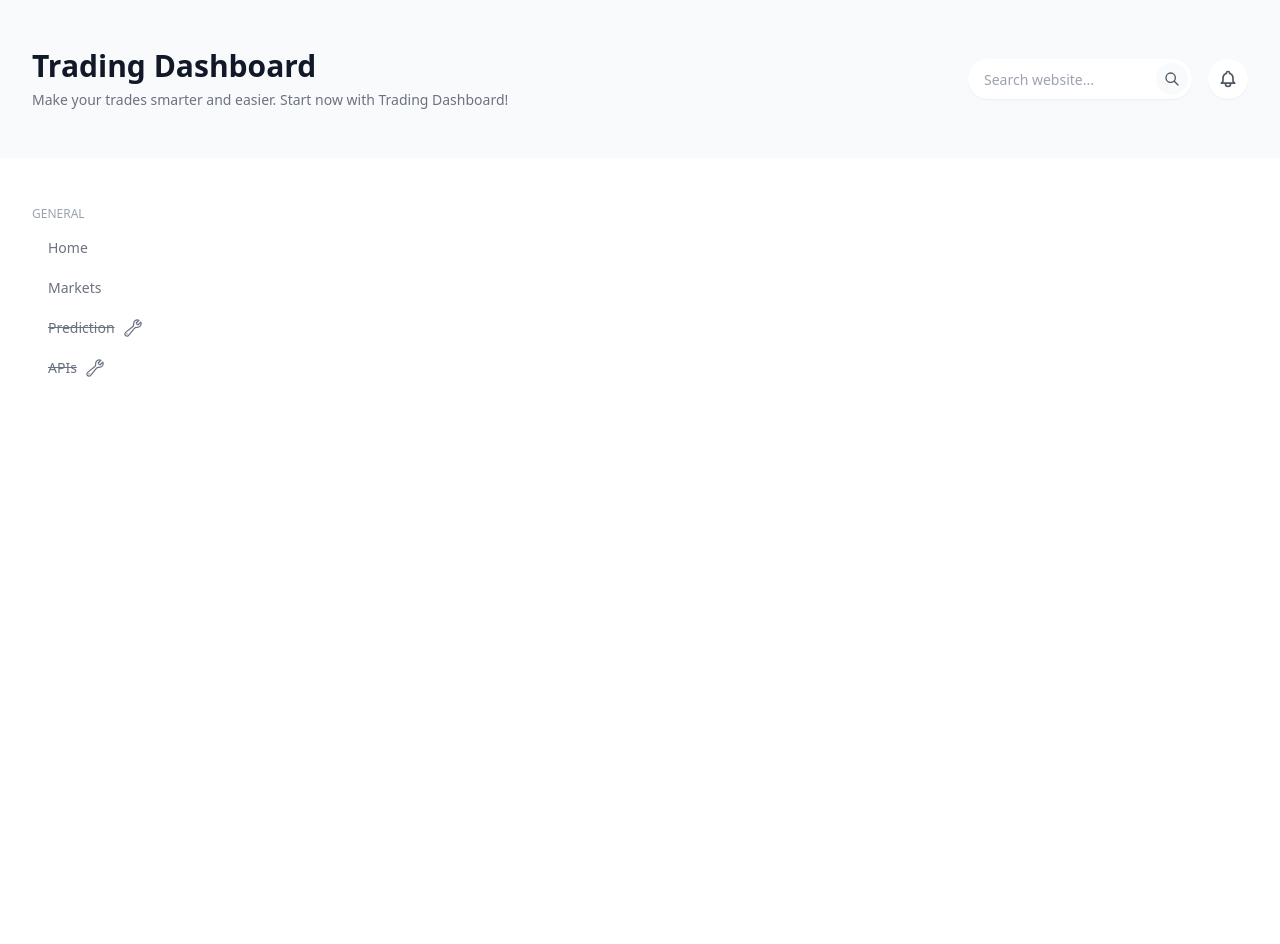
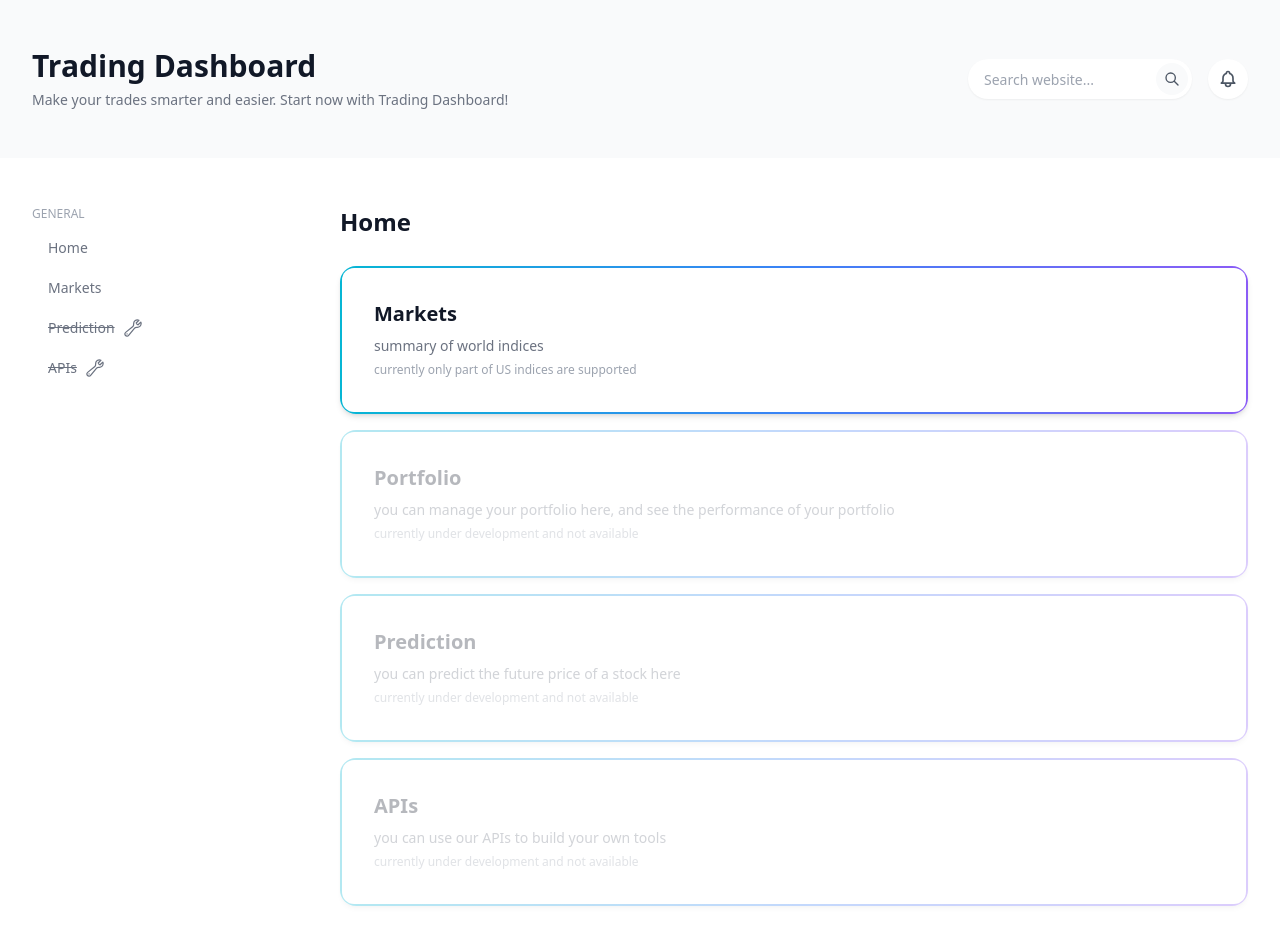
Before and after one commit to Enginner-InBLR/Trading-Dashboard, a Next.js app: page / in a window 1280 px wide. Shown: the top 944 px of the page. Before the commit the page ends 800 px from the top, so only its background shows below. Built offline with nearby package versions, Linux system fonts and the light colour scheme.

Commit message:
Feat: add home page menu

```diff
--- /dev/null
+++ b/app/components/menu-card.tsx
@@ -0,0 +1,47 @@
+import Link from 'next/link';
+import { UrlObject } from 'url';
+
+interface Props {
+  title: string;
+  description: string;
+  supplement?: string;
+  url?: string | UrlObject;
+  disabled?: boolean;
+}
+
+export default function MenuCard({
+  title,
+  description,
+  supplement,
+  url,
+  disabled = false,
+}: Props) {
+  return (
+    <div
+      className={`rounded-2xl bg-gradient-to-r from-cyan-500 via-blue-500 to-violet-500 p-0.5 shadow-md ${
+        disabled ? 'opacity-30' : 'hover:opacity-95'
+      }`}
+    >
+      {!disabled && url ? (
+        <Link
+          className="block rounded-xl bg-white p-6 sm:p-8 hover:opacity-90"
+          href={url}
+        >
+          <div>
+            <h3 className="text-xl font-bold text-gray-900">{title}</h3>
+            <p className="mt-2 text-sm text-gray-500">{description}</p>
+            <small className="text-xs text-gray-400">{supplement}</small>
+          </div>
+        </Link>
+      ) : (
+        <div className="block rounded-xl bg-white p-6 sm:p-8">
+          <h3 className="text-xl font-bold text-gray-900">{title}</h3>
+          <p className="mt-2 text-sm text-gray-500">{description}</p>
+          {supplement && (
+            <small className="text-xs text-gray-400">{supplement}</small>
+          )}
+        </div>
+      )}
+    </div>
+  );
+}
--- a/app/layout.tsx
+++ b/app/layout.tsx
@@ -20,7 +20,7 @@ export default function RootLayout({
           <aside className="col-span-3">
             <SideBar />
           </aside>
-          <main className="col-span-9 grid grid-cols-1 gap-4">{children}</main>
+          <main className="col-span-9 space-y-4">{children}</main>
         </div>
       </body>
     </html>
--- a/app/page.tsx
+++ b/app/page.tsx
@@ -1,3 +1,33 @@
+import MenuCard from '@/app/components/menu-card';
+
 export default function Home() {
-  return null;
+  return (
+    <>
+      <h2 className="text-lg font-bold text-gray-900 sm:text-2xl pb-3">Home</h2>
+      <MenuCard
+        title="Markets"
+        description="summary of world indices"
+        supplement="currently only part of US indices are supported"
+        url="/markets"
+      />
+      <MenuCard
+        title="Portfolio"
+        description="you can manage your portfolio here, and see the performance of your portfolio"
+        supplement="currently under development and not available"
+        disabled
+      />
+      <MenuCard
+        title="Prediction"
+        description="you can predict the future price of a stock here"
+        supplement="currently under development and not available"
+        disabled
+      />
+      <MenuCard
+        title="APIs"
+        description="you can use our APIs to build your own tools"
+        supplement="currently under development and not available"
+        disabled
+      />
+    </>
+  );
 }
```
Also changed, not shown: .eslintrc.json, 1 other file (tests, documents, lock files or other folders).
